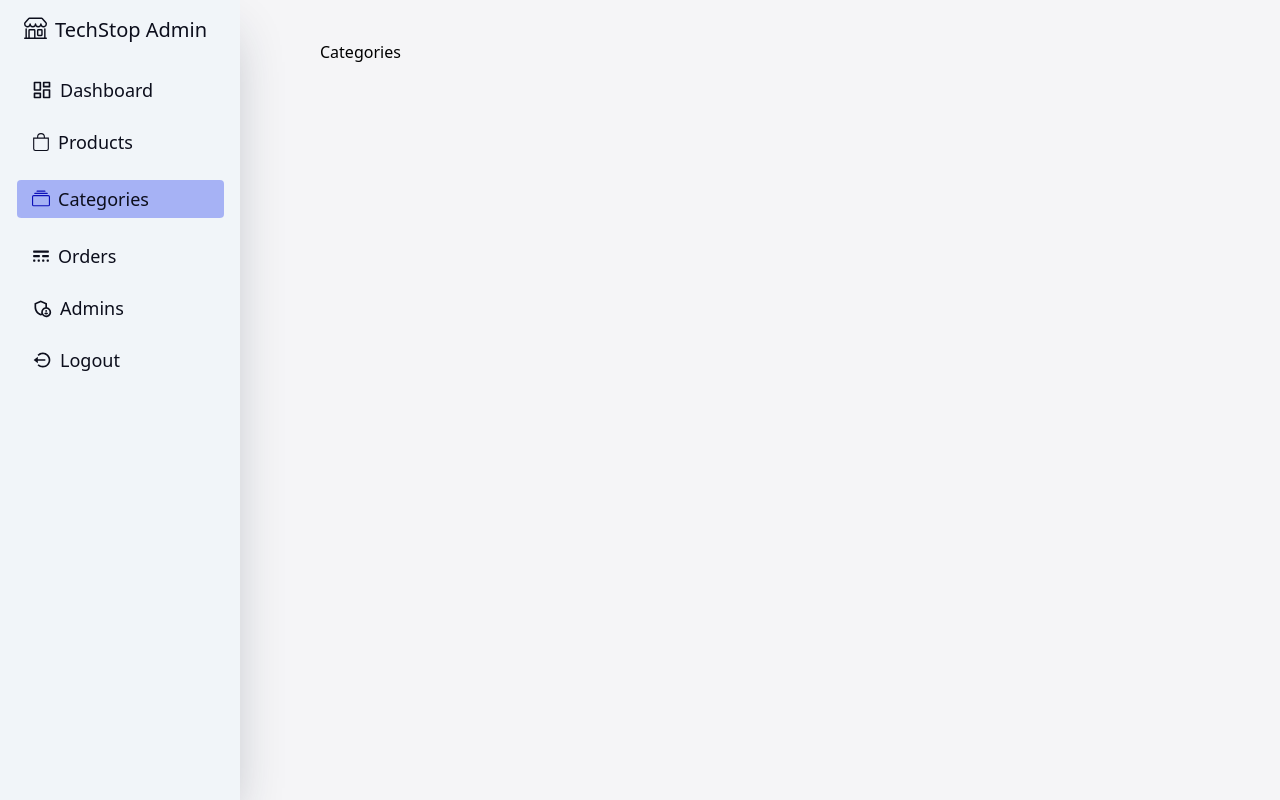
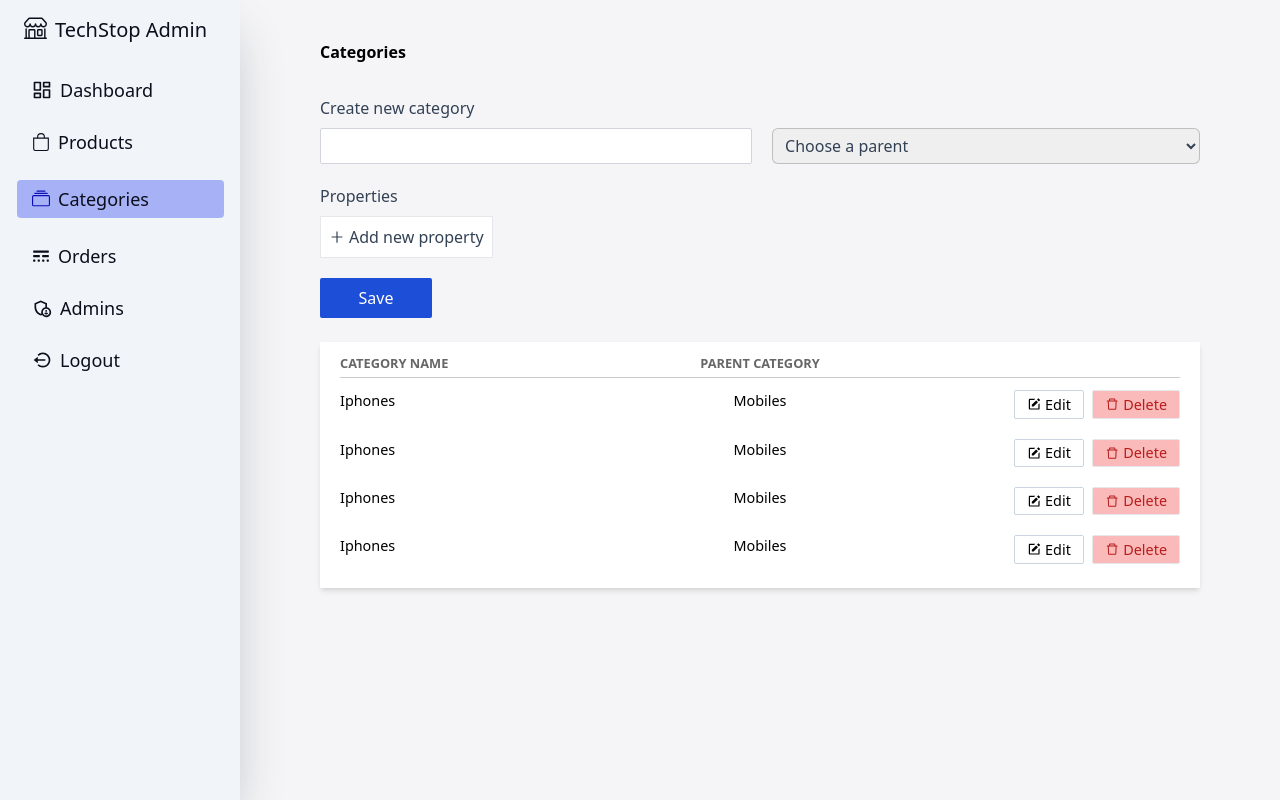
Before and after one commit to tewodrosAe/Shopping_App, a React (Create React App) app in the folder admin/: page /categories in a window 1280 px wide. Built offline with nearby package versions, Linux system fonts and the light colour scheme.

Commit message:
update product and category page

```diff
--- a/admin/src/App.js
+++ b/admin/src/App.js
@@ -1,8 +1,8 @@
 import React from 'react'
 import { BrowserRouter, Routes, Route } from 'react-router-dom'
 import Nav from './components/Nav'
-import { Admins, Categories, Dashboard, Orders, Products } from './pages'
-import ProductDetails from './pages/ProductDetails'
+import { Admins, Categories, Dashboard, EditCategories, Orders, ProductDetails, Products } from './pages'
+
 
 const App = () => {
   return (
@@ -14,6 +14,7 @@ const App = () => {
         <Route path='/products' element={<Products/>}/>
         <Route path='/productdetails/:id' element={<ProductDetails/>}/>
         <Route path='/categories' element={<Categories/>}/>
+        <Route path='/categories/:id' element={<EditCategories/>}/>
         <Route path='/orders' element={<Orders/>}/>
         <Route path='/admins' element={<Admins/>}/>
       </Routes>
--- /dev/null
+++ b/admin/src/components/CategoriesList.js
@@ -0,0 +1,21 @@
+import Category from "./Category"
+
+const CategoriesList = () => {
+  return (
+    <div className='bg-white my-6 text-text1 px-5 py-3 pb-6 text-black font-bold shadow-md'>
+        <div className="grid grid-cols-3">
+            <h1 className=' text-black/60'>CATEGORY NAME</h1>
+            <h1 className=' text-black/60 mx-auto'>PARENT CATEGORY</h1>
+        </div>
+        <div className='w-full h-single bg-black/20 mt-1 mb-3'/>
+        <div className='flex flex-col gap-5'>
+            <Category/>
+            <Category/>
+            <Category/>
+            <Category/>
+        </div>
+      </div>
+  )
+}
+
+export default CategoriesList
--- /dev/null
+++ b/admin/src/components/Category.js
@@ -0,0 +1,21 @@
+import { AiOutlineDelete } from "react-icons/ai"
+import { BiSolidEdit } from "react-icons/bi"
+import { useNavigate } from "react-router-dom"
+
+const Category = () => {
+  // React Hooks
+  const navigate = useNavigate()
+
+  return (
+    <div className="grid grid-cols-3 text-text2 font-medium">
+        <p>Iphones</p>
+        <p className="mx-auto">Mobiles</p>
+        <div className="flex gap-2 ml-auto">
+            <button className='flex items-center gap-1 border px-3 py-double border-slate-300 rounded-sm' onClick={() => navigate('/categories/1')}><BiSolidEdit/> Edit</button>
+            <button className='flex items-center gap-1 border px-3 bg-error/40 text-red-700 rounded-sm'> <AiOutlineDelete/> Delete</button>
+        </div>
+    </div>
+  )
+}
+
+export default Category
--- /dev/null
+++ b/admin/src/components/DropDown.js
@@ -0,0 +1,16 @@
+const DropDown = ({name, data, dropDown, setDropDown}) => {
+  const handleChange = (e) => {
+    setDropDown({...dropDown,[name]:e.target.value})
+  }
+  return (
+    <select defaultValue={dropDown} name="parent" className='dropdown' onChange={handleChange}>
+        <option hidden>Choose a {name}</option>
+        <option>Volvo</option>
+        <option >Saab</option>
+        <option >Mercedes</option>
+        <option >Audi</option>
+    </select>
+  )
+}
+
+export default DropDown
--- /dev/null
+++ b/admin/src/components/PropertyDetails.js
@@ -0,0 +1,10 @@
+const PropertyDetails = () => {
+  return (
+    <div className="flex flex-col mt-2 gap-1">
+        <label ><span className="p-1 pr-20 border">Color:</span> <input type="text" className="product-input w-2/6"/></label>
+        <label ><span className="p-1 pr-8 border">Storage(GB):</span> <input type="text" className="product-input w-2/6"/></label>
+    </div>
+  )
+}
+
+export default PropertyDetails
--- /dev/null
+++ b/admin/src/constants/index.js
@@ -0,0 +1,3 @@
+export const categories = {
+    title: 'Choose parent category'
+}
--- a/admin/src/index.css
+++ b/admin/src/index.css
@@ -23,3 +23,9 @@
 .upload-btn{
     @apply relative flex flex-col justify-center items-center w-28 h-28 border font-semibold text-sm bg-white cursor-pointer border-blue-700 text-blue-700 rounded-md
 }
+.dropdown{
+    @apply h-9 w-full py-1 px-2 border border-black/20 rounded-md outline-none
+}
+.btn-2{
+    @apply flex gap-1 items-center mr-auto border p-2 bg-white
+}
--- a/admin/src/pages/Categories.js
+++ b/admin/src/pages/Categories.js
@@ -1,8 +1,38 @@
-import React from 'react'
+import PropertyDetails from '../components/PropertyDetails'
+import CategoriesList from '../components/CategoriesList'
+import { AiOutlineClose, AiOutlinePlus } from 'react-icons/ai'
+import { useState } from 'react'
+import DropDown from '../components/DropDown'
 
 const Categories = () => {
+  // React Hooks
+  const [propertyClicked, setPropertyClicked] = useState(false)
+  const [dropDown, setDropDown] = useState()
+
   return (
-    <div>Categories</div>
+    <div className='font-semibold'>
+      Categories
+      <div className='mt-8 font-medium text-base text-slate-700'>
+        Create new category
+        <div className='w-full flex gap-5 items-start mt-2'>
+          <input type="text" className='product-input w-full h-9 ' />
+          <DropDown name='parent' dropDown={dropDown} setDropDown={setDropDown}/>
+        </div>
+        <div className='mt-2 font-medium text-base flex flex-col gap-2'>
+          Properties
+          {
+            !propertyClicked ?
+            <button className='btn-2' onClick={() => setPropertyClicked(p => !p)}> <AiOutlinePlus/>Add new property</button> :
+            <>
+              <PropertyDetails/>
+              <button className='btn-2'onClick={() => setPropertyClicked(p => !p)}><AiOutlineClose/>Remove property</button>
+            </>
+          }
+        </div>
+        <button className='btn'>Save</button>
+      </div>
+      <CategoriesList/>
+    </div>
   )
 }
 
--- /dev/null
+++ b/admin/src/pages/EditCategories.js
@@ -0,0 +1,36 @@
+import React, { useState } from 'react'
+import PropertyDetails from '../components/PropertyDetails'
+import { AiOutlineClose } from 'react-icons/ai'
+import { useNavigate } from 'react-router-dom'
+import DropDown from '../components/DropDown'
+import { categories } from '../constants'
+
+const EditCategories = () => {
+  // React Hooks
+  const navigate = useNavigate()
+  const [dropDown, setDropDown] = useState()
+
+  return (
+    <div className='font-semibold'>
+      Edit Category
+      <div className='mt-8 font-medium text-base text-slate-700'>
+        Change category
+        <div className='w-full flex gap-5 items-start mt-2'>
+          <input type="text" className='product-input w-full h-9 ' />
+          <DropDown name='parent' dropDown={dropDown} setDropDown={setDropDown}/>
+        </div>
+        <div className='mt-2 font-medium text-base flex flex-col gap-2'>
+          Properties
+        <PropertyDetails/>
+        <button className='btn-2'><AiOutlineClose/>Remove property</button>
+        </div>
+        <div>
+            <button className='bg-white w-28 p-2 border mr-2' onClick={() => navigate(-1)}>Cancel</button>
+            <button className='btn mr-auto'>Save</button>
+        </div>
+      </div>
+    </div>
+  )
+}
+
+export default EditCategories
--- a/admin/src/pages/ProductDetails.js
+++ b/admin/src/pages/ProductDetails.js
@@ -1,5 +1,6 @@
 import React, { useState } from 'react'
 import { BsUpload } from 'react-icons/bs'
+import DropDown from '../components/DropDown'
 
 const ProductDetails = () => {
   // React Hooks
@@ -8,6 +9,7 @@ const ProductDetails = () => {
     category: '',
     color: '',
     storage: '',
+    price: '',
     description: '',
   })
   const [images, setImages] = useState([])
@@ -50,11 +52,13 @@ const ProductDetails = () => {
         <input name='name' value={productDetail.name} onChange={handleChange} type="text" className="product-input" required/>
         <label> Category </label>
         <input name='category' value={productDetail.category} onChange={handleChange} type="text" className="product-input" required/>
+        <label> Price($) </label>
+        <input name='price' value={productDetail.price} onChange={handleChange} type="number" min={1} className="product-input" required/>
         <label> Color </label>
-        <input name='color' value={productDetail.color} onChange={handleChange} type="text" className="product-input" required/>
-        <label> Storage(GB) </label>
-        <input name='storage' value={productDetail.storage} onChange={handleChange} type="text" className="product-input" required/>
-        <label> Photos </label>
+        <DropDown name='color' dropDown={productDetail} setDropDown={setProductDetail} />
+        <label className='mt-3'> Storage(GB) </label>
+        <DropDown name='storage' dropDown={productDetail} setDropDown={setProductDetail}/>
+        <label className='mt-3'> Photos </label>
         <div className="flex gap-3">
           {images.length > 0 &&
             images.map((image) => {
--- a/admin/src/pages/index.js
+++ b/admin/src/pages/index.js
@@ -3,5 +3,7 @@ import Dashboard from "./Dashboard";
 import Orders from "./Orders";
 import Categories from "./Categories";
 import Products from "./Products";
+import ProductDetails from './ProductDetails'
+import EditCategories from "./EditCategories";
 
-export { Admins, Dashboard, Orders, Categories, Products}
+export { Admins, Dashboard, Orders, Categories, Products, ProductDetails, EditCategories}
--- a/admin/tailwind.config.js
+++ b/admin/tailwind.config.js
@@ -12,7 +12,7 @@ module.exports = {
       },
       fontSize: {
         'text1': '0.8rem',
-        'text2': '0.85rem',
+        'text2': '0.9rem',
         'product': '0.91rem'
       },
       height: {
```
